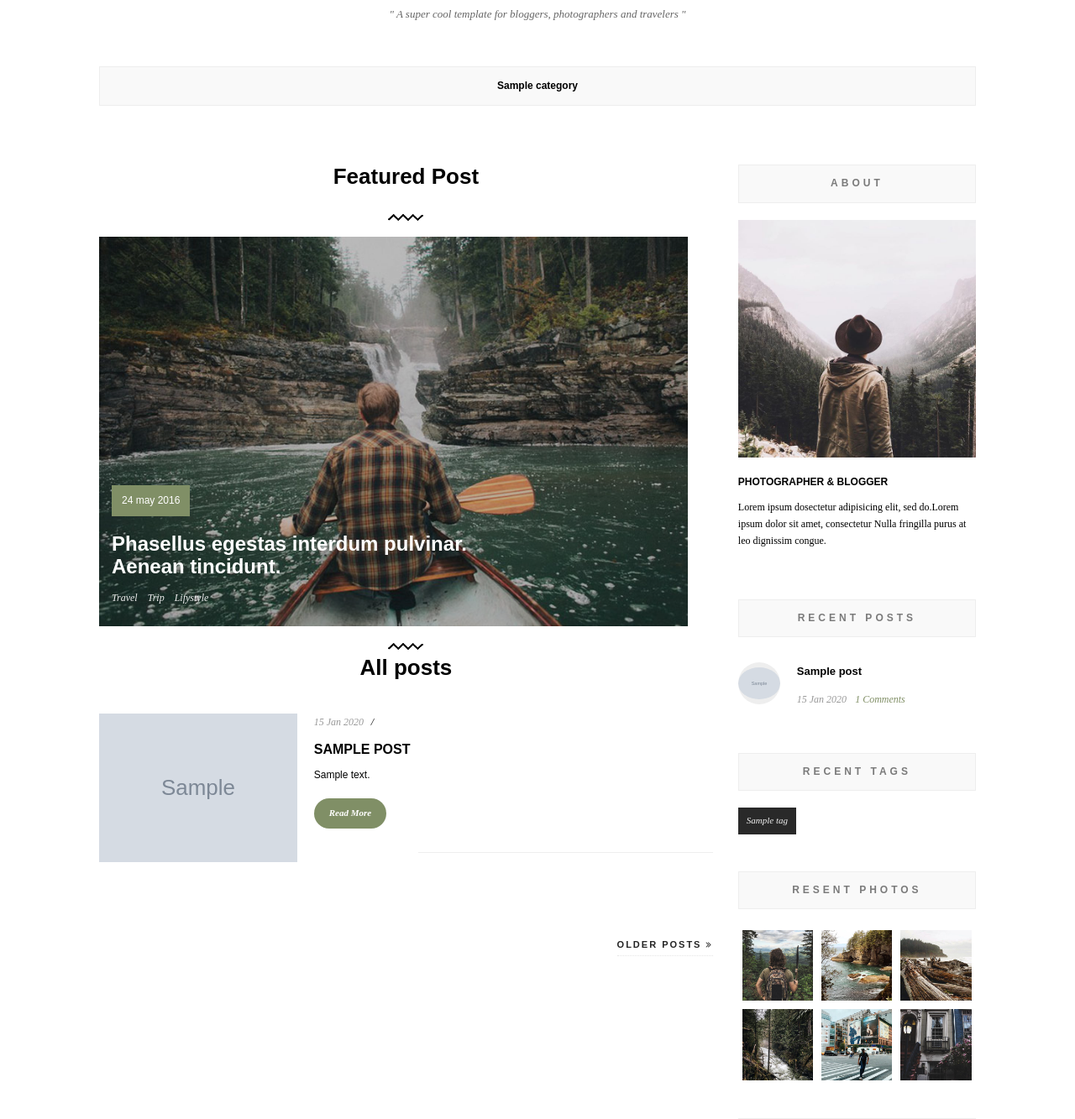
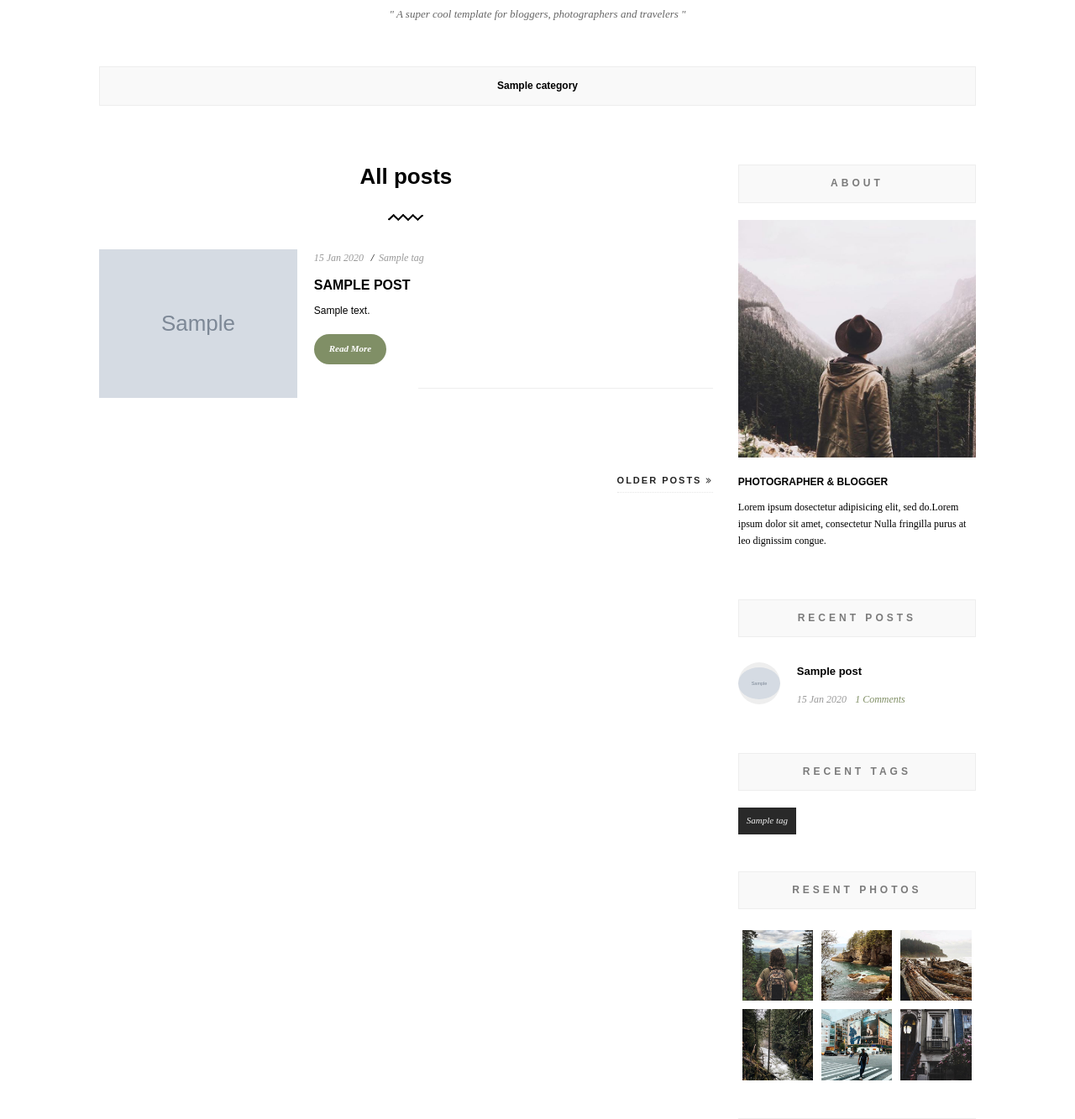
Before and after one commit to inn-u/blog, a Django app: page /blog/ in a window 1280 px wide. Shown: the part 267-1600 px from the top of the page at 84% size. Run offline with Django 5.2, Linux system fonts and the light colour scheme; tables that the repository leaves empty hold one stand-in row (values such as "Sample post"); grey boxes marked "Sample" are stand-in pictures; some libraries are stand-ins or nearby versions.

Commit message:
added comment count for all template blocks

```diff
--- a/templates/post-list.html
+++ b/templates/post-list.html
@@ -10,43 +10,43 @@
     <div class="article-holder">
         <!--article-wrap-->
         <div class="article-wrap col-wrap">
-            <h3 class="big-title"> Featured Post </h3>
-            <div class="separator img-separator"><img src="{% static 'images/sep-blk.png' %}" alt=""></div>
+<!--            <h3 class="big-title"> Featured Post </h3>-->
+<!--            <div class="separator img-separator"><img src="{% static 'images/sep-blk.png' %}" alt=""></div>-->
             <!-- article  -->
-            <article class="new-article">
-                <div class="row">
-                    <div class="col-md-12">
-                        <div class="blog-media">
-                            <img src="{% static 'images/article/big/2.jpg' %}" class="respimg" alt="">
-                            <div class="overlay"></div>
-                        </div>
-                        <div class="fp-desc">
-                            <span class="post-date">24 may 2016</span>
-                            <h2><a href="post-single.html">Phasellus egestas interdum pulvinar. <br> Aenean tincidunt.</a></h2>
-                            <ul>
-                                <li><a href="index6.html#">Travel</a></li>
-                                <li><a href="index6.html#">Trip</a></li>
-                                <li><a href="index6.html#">Lifystyle</a></li>
-                            </ul>
-                            <div class="clearfix"></div>
-                            <p>Lorem ipsum dosectetur adipisicing elit, sed do.Lorem ipsum dolor sit amet, consectetur Nulla fringilla purus at leo dignissim congue... </p>
-                        </div>
-                        <ul class="post-counter">
-                            <li><i class="fa fa-heart-o" aria-hidden="true"></i> <span>153</span></li>
-                            <li><i class="fa fa-eye" aria-hidden="true"></i><span>687</span></li>
-                            <li><i class="fa fa-comment-o" aria-hidden="true"></i><span>10</span></li>
-                        </ul>
-                    </div>
+<!--            <article class="new-article">-->
+<!--                <div class="row">-->
+<!--                    <div class="col-md-12">-->
+<!--                        <div class="blog-media">-->
+<!--                            <img src="{% static 'images/article/big/2.jpg' %}" class="respimg" alt="">-->
+<!--                            <div class="overlay"></div>-->
+<!--                        </div>-->
+<!--                        <div class="fp-desc">-->
+<!--                            <span class="post-date">24 may 2016</span>-->
+<!--                            <h2><a href="post-single.html">Phasellus egestas interdum pulvinar. <br> Aenean tincidunt.</a></h2>-->
+<!--&lt;!&ndash;                            <ul>&ndash;&gt;-->
+<!--&lt;!&ndash;                                <li><a href="index6.html#">Travel</a></li>&ndash;&gt;-->
+<!--&lt;!&ndash;                                <li><a href="index6.html#">Trip</a></li>&ndash;&gt;-->
+<!--&lt;!&ndash;                                <li><a href="index6.html#">Lifystyle</a></li>&ndash;&gt;-->
+<!--&lt;!&ndash;                            </ul>&ndash;&gt;-->
+<!--                            <div class="clearfix"></div>-->
+<!--                            <p>Lorem ipsum dosectetur adipisicing elit, sed do.Lorem ipsum dolor sit amet, consectetur Nulla fringilla purus at leo dignissim congue... </p>-->
+<!--                        </div>-->
+<!--                        <ul class="post-counter">-->
+<!--                            <li><i class="fa fa-heart-o" aria-hidden="true"></i> <span>153</span></li>-->
+<!--                            <li><i class="fa fa-eye" aria-hidden="true"></i><span>687</span></li>-->
+<!--                            <li><i class="fa fa-comment-o" aria-hidden="true"></i><span>10</span></li>-->
+<!--                        </ul>-->
+<!--                    </div>-->
         <!-- article end -->
-                </div>
-            </article>
+<!--                </div>-->
+<!--            </article>-->
 
             {% if tag %}
                 <h3 class="big-title"> Posts wit tags: "{{ tag.name }}" </h3>
                 <div class="separator img-separator"><img src="{% static 'images/sep-blk.png' %}" alt=""></div>
             {% else %}
+                <h3 class="big-title"> All posts </h3>
                 <div class="separator img-separator"><img src="{% static 'images/sep-blk.png' %}" alt=""></div>
-                <h3 class="big-title"> All posts </h3>
             {% endif %}
 
             <div class="row list-sb-holder">
@@ -60,16 +60,20 @@
                         </div>
                         <div class="list-item">
                             <ul class="cat-list">
-                                <li><a href="index6.html#">{{ post.published_date|date:"d M Y" }}</a></li>
-                                <li><a href="index6.html#">{{ post.author.nickname }}</a></li>
+                                <li><a href="#">{{ post.published_date|date:"d M Y" }}</a></li>
+                                {% for tag in post.tags.all %}
+                                    <li><a href="{% url 'posts_by_tag' tag.slug %}">{{ tag.name }}</a></li>
+                                {% empty %}
+                                    <li><span>— No tags —</span></li>
+                                {% endfor %}
                             </ul>
                             <h2><a href="{{ post.get_absolute_url }}">{{ post.title }}</a></h2>
                             <p>{{ post.content|truncatewords:30 }}</p>
                             <a href="{{ post.get_absolute_url }}" class="post-link">Read More</a>
                             <ul class="post-counter">
-                                <li><i class="fa fa-heart-o" aria-hidden="true"></i> <span>153</span></li>
-                                <li><i class="fa fa-eye" aria-hidden="true"></i><span>687</span></li>
-                                <li><i class="fa fa-comment-o" aria-hidden="true"></i><span>10</span></li>
+<!--                                <li><i class="fa fa-heart-o" aria-hidden="true"></i> <span>153</span></li>-->
+<!--                                <li><i class="fa fa-eye" aria-hidden="true"></i><span>687</span></li>-->
+                                <li><i class="fa fa-comment-o" aria-hidden="true"></i><span>{{ post.comments.count }}</span></li>
                             </ul>
                         </div>
                     </article>
--- a/templates/user-profile-update.html
+++ b/templates/user-profile-update.html
@@ -4,9 +4,9 @@
 {% block title %}Edit profile{% endblock %}
 
 {% block content %}
-<h2>Edit profile</h2>
+<h3 class="single-article-title fl-wrap"><a>Edit profile</a></h3>
+<div class="separator img-separator"><img src="{% static 'images/sep-blk.png' %}" alt=""></div>
 
-<div class="separator img-separator"><img src="/static/images/sep-blk.png" alt=""></div>
 <div class="container">
   <form method="post" enctype="multipart/form-data">
     {% csrf_token %}
--- a/templates/user-register.html
+++ b/templates/user-register.html
@@ -4,11 +4,10 @@
 {% block title %}Register{% endblock %}
 
 {% block content %}
-<h2>{{ title }}</h2>
+<h3 class="single-article-title fl-wrap"><a>Register</a></h3>
+<div class="separator img-separator"><img src="{% static 'images/sep-blk.png' %}" alt=""></div>
 
 <div class="container">
-   <h2>Register</h2>
-    <span class="separator gray-separator small-separator no-align-separator"></span>
   <form method="post" novalidate>
     {% csrf_token %}
     {{ form.as_p }}
```
Also changed, not shown: templates/index.html (+6 -6 lines), templates/login.html (+6 -3 lines), templates/post-single.html (+9 -8 lines), templates/user-dashboard.html (+10 -6 lines).
